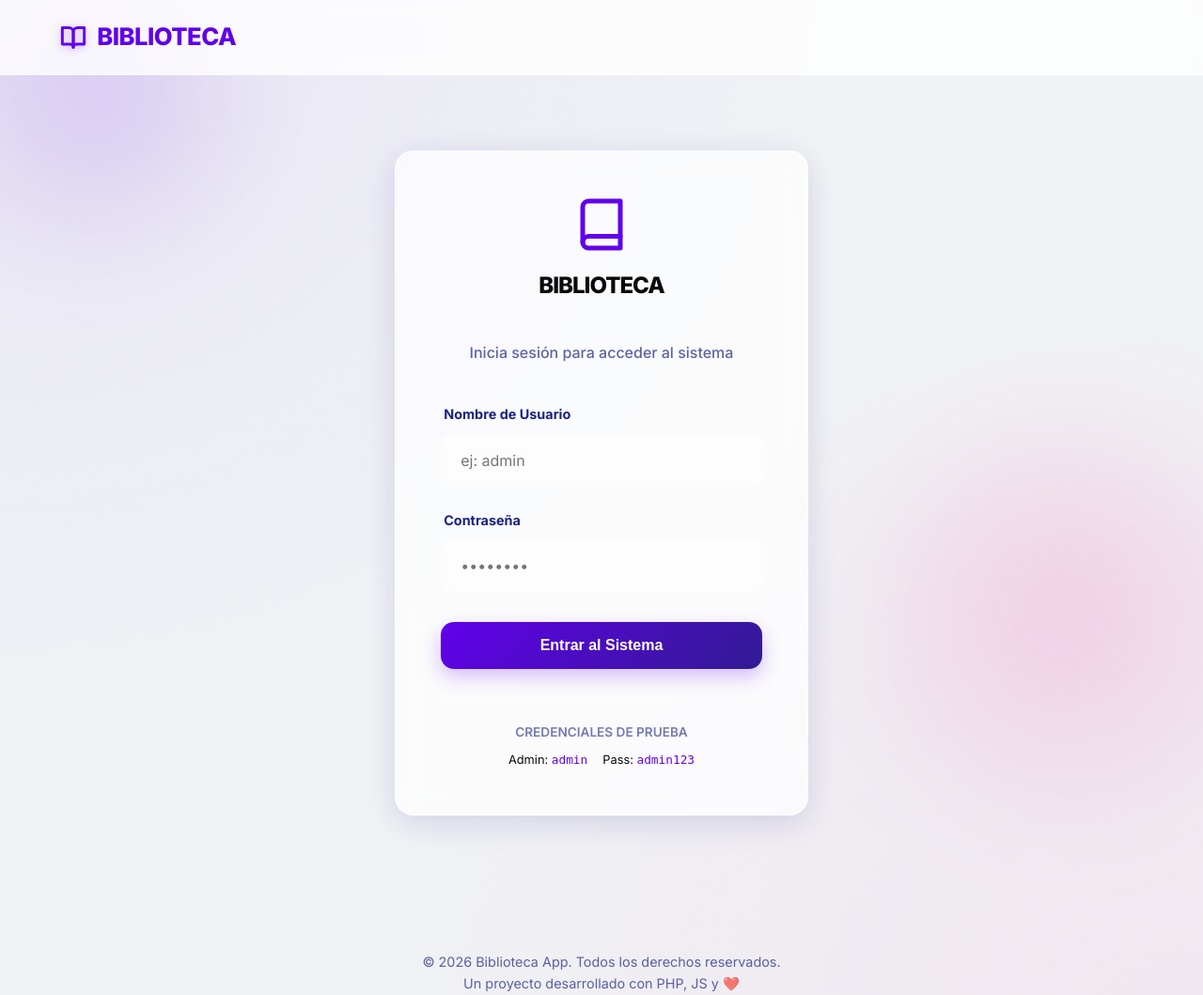
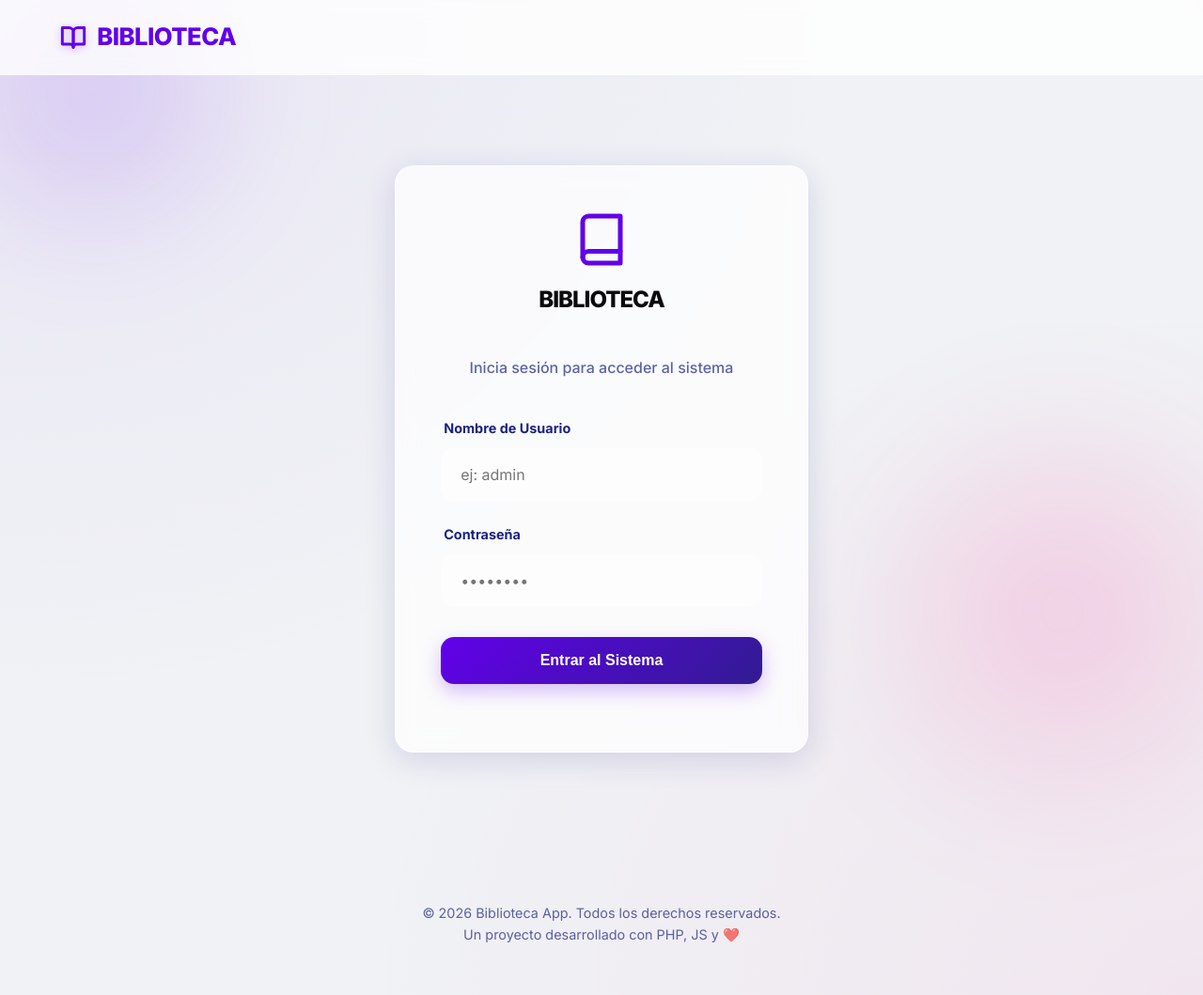
Before and after one commit to alan17gar/BIBLIOTECA, a PHP site: page / in a window 1280 px wide. Shown: the top 1059 px of the page at 94% size. Run offline with PHP 8.4, Linux system fonts and the light colour scheme.

Commit message:
Remove test credentials from login page
Removed the HTML block displaying 'CREDENCIALES DE PRUEBA' and the default admin credentials from the login view to improve security.

Co-authored-by: alan17gar <165163568+alan17gar@users.noreply.github.com>

```diff
--- a/views/auth/login.php
+++ b/views/auth/login.php
@@ -34,13 +34,6 @@ include_once 'views/includes/header.php';
             </div>
         </form>
 
-        <div class="login-footer" style="margin-top: 2rem; padding-top: 1.5rem; border-top: 1px solid var(--glass-border);">
-            <p style="font-size: 0.85rem; font-weight: 600; color: var(--secondary-color); opacity: 0.6;">CREDENCIALES DE PRUEBA</p>
-            <div style="display: flex; justify-content: center; gap: 1rem; margin-top: 0.5rem; font-size: 0.8rem;">
-                <span>Admin: <code style="color: var(--primary-color);">admin</code></span>
-                <span>Pass: <code style="color: var(--primary-color);">admin123</code></span>
-            </div>
-        </div>
     </div>
 </div>
 
```
